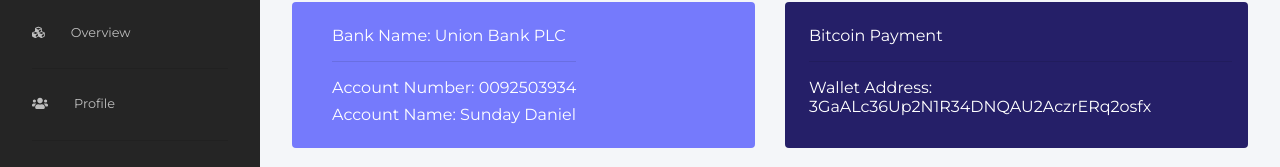
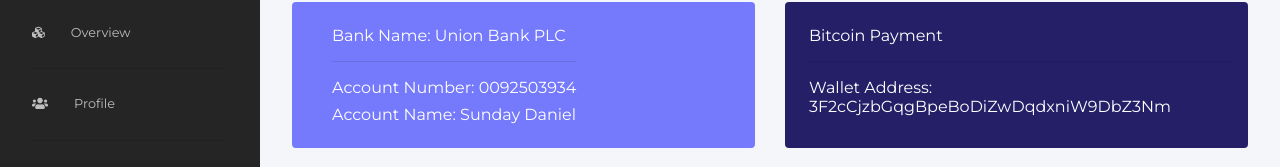
Before and after one commit to Achilles45/crudeinvestment, a Vue app: page /dashboard/payment in a window 1280 px wide. Shown: the part 346-513 px from the top of the page. Built offline with nearby package versions, Linux system fonts and the light colour scheme; no server answers; the database is empty; sample sign-in values are in the browser's storage.

Commit message:
Changed the bitcoin address in the website again

```diff
--- a/src/views/Payment.vue
+++ b/src/views/Payment.vue
@@ -75,7 +75,7 @@
                          <!-- <h6>Bank Accounts</h6> -->
                          <h6>Bitcoin Payment</h6>
                          <hr>
-                         <h6>Wallet Address: 3GaALc36Up2N1R34DNQAU2AczrERq2osfx</h6>
+                         <h6>Wallet Address: 3F2cCjzbGqgBpeBoDiZwDqdxniW9DbZ3Nm</h6>
                      </div>
                   </div>
               </div>
```
